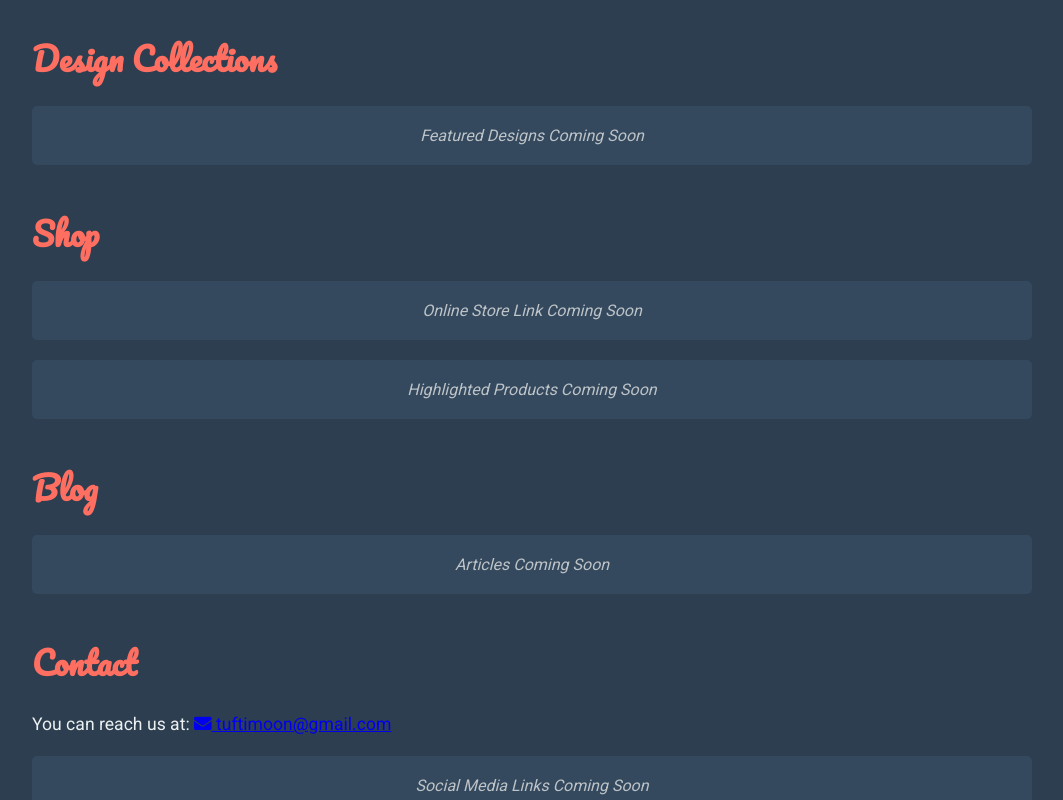
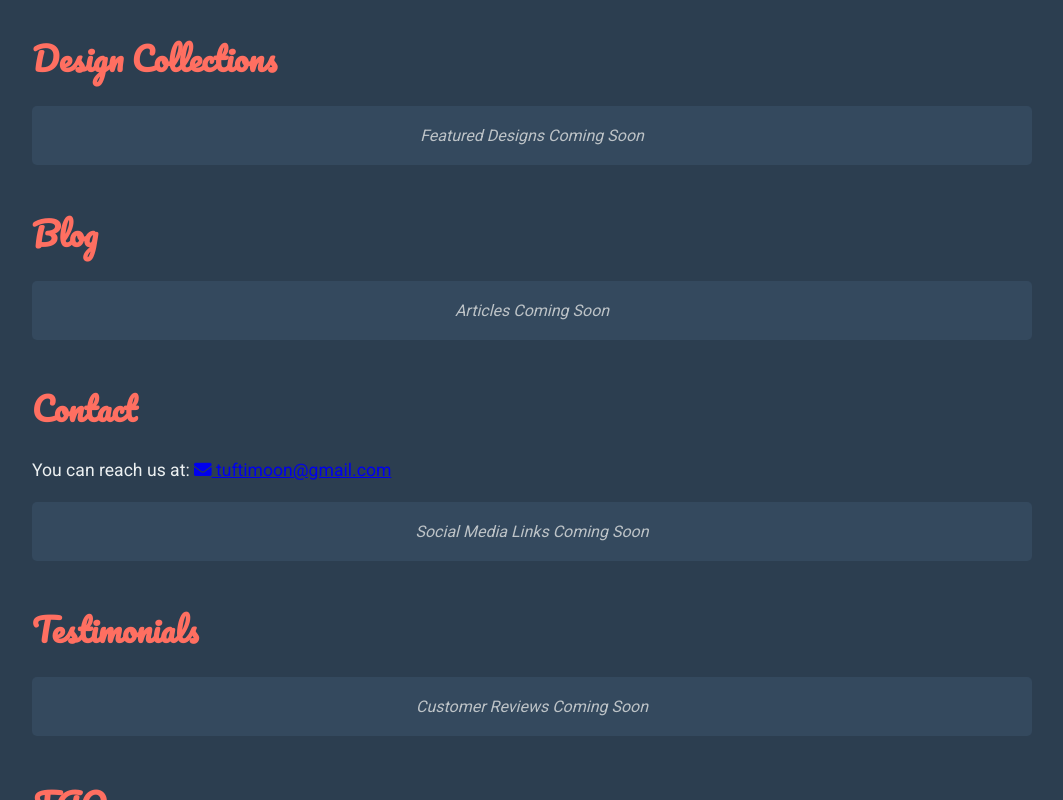
Before and after one commit to Morning-Calm-Designs/Morning-Calm-Designs, a plain HTML site: page index.html in a window 1280 px wide. Shown: the part 1940-2740 px from the top of the page, without its empty margins (108-1171 px from the left). Drawn offline with Linux system fonts and the light colour scheme.

Commit message:
Add files via upload

```diff
--- a/index.html
+++ b/index.html
@@ -149,7 +149,6 @@
         <a href="#stores">Stores</a>
         <a href="#about-us">About Us</a>
         <a href="#design-collections">Collections</a>
-        <a href="#shop">Shop</a>
         <a href="#blog">Blog</a>
         <a href="#contact">Contact</a>
         <a href="#testimonials">Testimonials</a>
@@ -183,12 +182,6 @@
     <section class="section" id="design-collections">
         <h2>Design Collections</h2>
         <div class="placeholder">Featured Designs Coming Soon</div>
-    </section>
-
-    <section class="section" id="shop">
-        <h2>Shop</h2>
-        <div class="placeholder">Online Store Link Coming Soon</div>
-        <div class="placeholder">Highlighted Products Coming Soon</div>
     </section>
 
     <section class="section" id="blog">
```
